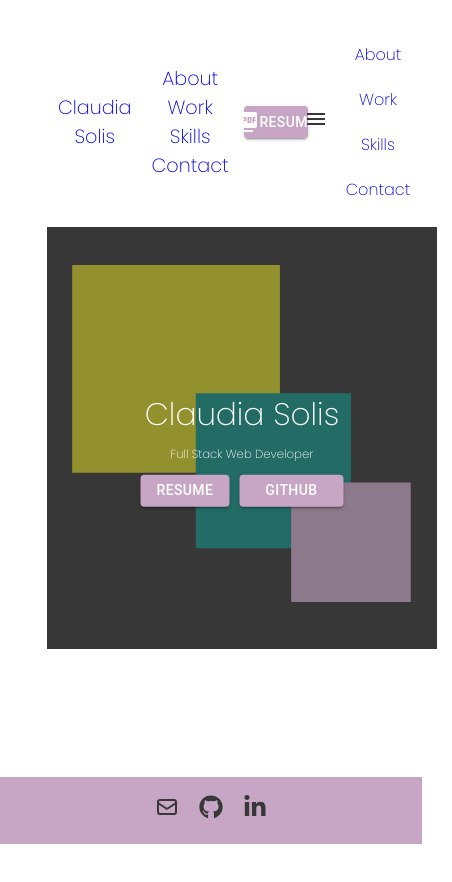
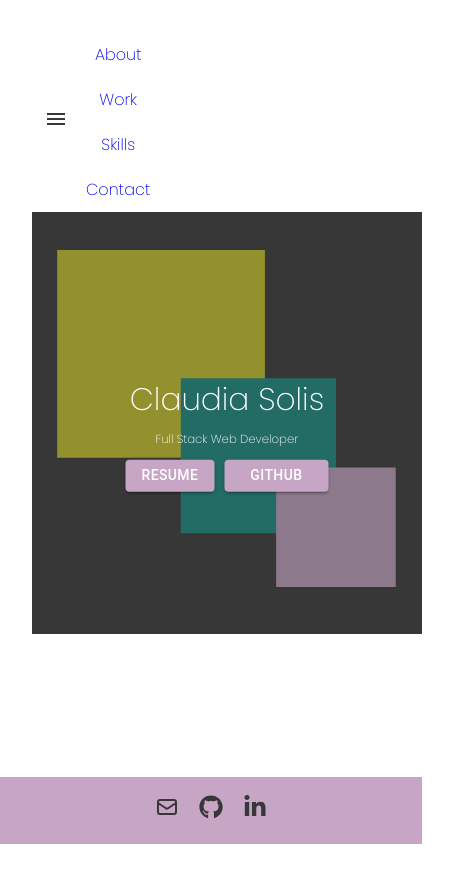
Before and after one commit to cjsolis12/claudia-solis, a React (Vite) app: page / in a window 390 px wide. Both pictures are taken after a click on the button "menu". Shown: the top 882 px of the page, 452 px wide, since content can reach past the window. Built offline with nearby package versions, Linux system fonts and the light colour scheme.

Commit message:
navbar on mobile responsiveness

```diff
--- a/src/App.jsx
+++ b/src/App.jsx
@@ -1,8 +1,10 @@
 import "./App.css";
 import { Routes, Route } from "react-router-dom";
+import { useMediaQuery } from "@mui/material";
 
 //Components
 import Navbar from "./components/layout/Navbar";
+import NavbarSmallScreen from "./components/layout/NavbarSmallScreen";
 import Footer from "./components/layout/Footer";
 import PageLayout from "./components/layout/PageLayouts";
 
@@ -12,21 +14,23 @@ import About from "./pages/About";
 import Work from "./pages/Work";
 import Skills from "./pages/Skills";
 import Contact from "./pages/Contact";
+import { useTheme } from "@emotion/react";
 
 function App() {
+  const theme = useTheme();
+  const isSmallScreen = useMediaQuery(theme.breakpoints.down("md"))
+
   return (
     <>
       <div className="main-container">
-        <Navbar />
-        <PageLayout>
+        {isSmallScreen ? <NavbarSmallScreen /> : <Navbar />}
         <Routes>
           <Route path="" element={<Home />} />
           <Route path="about" element={<About />} />
           <Route path="work" element={<Work />} />
-          <Route path="skills" element={<Skills/>} />
+          <Route path="skills" element={<Skills />} />
           <Route path="contact" element={<Contact />} />
         </Routes>
-        </PageLayout>
         <Footer />
       </div>
     </>
--- a/src/components/layout/Navbar.jsx
+++ b/src/components/layout/Navbar.jsx
@@ -1,9 +1,15 @@
 import { useState } from "react";
 import { NavLink, useLocation } from "react-router-dom";
-import { IconButton, Toolbar, Typography, useMediaQuery, Button} from "@mui/material";
+import {
+  IconButton,
+  Toolbar,
+  Typography,
+  useMediaQuery,
+  Button,
+} from "@mui/material";
 import { useTheme } from "@mui/material/styles";
 import MenuIcon from "@mui/icons-material/Menu";
-import PictureAsPdfIcon from '@mui/icons-material/PictureAsPdf';
+import PictureAsPdfIcon from "@mui/icons-material/PictureAsPdf";
 import { useHoveredNavLinkContext } from "../ui/HoveredNavLinkContext";
 import HeroPage from "./PageHero";
 
@@ -49,7 +55,9 @@ export default function Navbar() {
 
   //Toggle the state to show/hide the navLinks on small Screens
   const handleMenuClick = () => {
+    if (isSmallScreen) {
       setShowNavLinks((prevShowNavLinks) => !prevShowNavLinks);
+    }
   };
 
   return (
@@ -81,9 +89,6 @@ export default function Navbar() {
 
         {/* Page NavLinks */}
         <div className="nav-container">
-          {/* Show/hide navlinks based on state */}
-          {(!isSmallScreen || showNavLinks) && (
-            <div>
           {navLinks.map((link) => (
             <NavLink
               className="nav-elements"
@@ -109,62 +114,15 @@ export default function Navbar() {
             </NavLink>
           ))}
         </div>
-          )}
-        </div>
 
         {/* RESUME PDF BUTTON */}
-        <Button variant="contained"
+        <Button
+          variant="contained"
           onClick={handleResumeDownload}
-                sx={{ backgroundColor: "#C7A6C5",marginLeft: "5px", height: "2rem" }}><PictureAsPdfIcon></PictureAsPdfIcon> Resume</Button>
-
-        {/* Hamburger menu for small screens */}
-        {isSmallScreen && (
-          <div style={{ display: "flex", alignItems: "center" }}>
-            <IconButton
-              edge="start"
-              color="inherit"
-              aria-label="menu"
-              sx={{
-                display: { xs: "block", md: "none" },
-              }}
-              onClick={handleMenuClick}
+          sx={{ backgroundColor: "#C7A6C5", marginLeft: "5px", height: "2rem" }}
         >
-              <MenuIcon />
-            </IconButton>
-            {/* Render navLinks as a column under the icon when showNavLinks is true */}
-            {showNavLinks && (
-              <div
-                style={{
-                  display: "flex",
-                  flexDirection: "column",
-                  alignItems: "center",
-                }}
-              >
-                {navLinks.map((link) => (
-                  <NavLink
-                    key={link.to}
-                    to={link.to}
-                    exact={link.to === "/"}
-                    activeClassName="active-link"
-                    sx={{
-                      textDecoration:
-                        isHomePage && hoveredNavLink === link.text
-                          ? "underline"
-                          : "none",
-                      animation: `0.3s ease-in-out`,
-                      color: theme.palette.primary.main,
-                    }}
-                    onClick={() => handleNavLinkClick(link.pageName)}
-                    onMouseEnter={() => handleMouseEnter(link.text)}
-                    onMouseLeave={handleMouseLeave}
-                  >
-                    {link.text}
-                  </NavLink>
-                ))}
-              </div>
-            )}
-          </div>
-        )}
+          <PictureAsPdfIcon /> Resume
+        </Button>
       </Toolbar>
       {heroPage && <HeroPage title={heroPage} />}
     </div>
--- /dev/null
+++ b/src/components/layout/NavbarSmallScreen.jsx
@@ -0,0 +1,100 @@
+import { useState } from "react";
+import { NavLink, useLocation } from "react-router-dom";
+import { IconButton, Toolbar } from "@mui/material";
+import MenuIcon from "@mui/icons-material/Menu";
+import { useHoveredNavLinkContext } from "../ui/HoveredNavLinkContext";
+import HeroPage from "./PageHero";
+
+export default function NavbarSmallScreen() {
+  const location = useLocation();
+  const isHomePage = location.pathname === "/";
+  const [heroPage, setHeroPage] = useState(null);
+  const [isHovered, setIsHovered] = useState(false);
+  const { hoveredNavLink, setHoveredNavLink } = useHoveredNavLinkContext();
+  const [showNavLinks, setShowNavLinks] = useState(false);
+
+  // NavLinks
+  const navLinks = [
+    { to: "/about", text: "About", pageName: "About Me" },
+    { to: "/work", text: "Work", pageName: "My Work" },
+    { to: "/skills", text: "Skills", pageName: "My Skills" },
+    { to: "/contact", text: "Contact", pageName: "Get in Touch" },
+  ];
+
+  const handleNavLinkClick = (pageName) => {
+    setHeroPage(pageName)
+    setShowNavLinks(false);
+  };
+
+  const handleMouseEnter = (navLinkName) => {
+    setHoveredNavLink(navLinkName);
+  };
+
+  const handleMouseLeave = () => {
+    setHoveredNavLink(null);
+  };
+  const handleMenuClick = () => {
+    setShowNavLinks((prevShowNavLinks) => !prevShowNavLinks);
+  };
+
+
+  return (
+    <div className="navbar">
+      <Toolbar
+        sx={{
+          display: "flex",
+          justifyContent: "space-between",
+          alignItems: "center",
+          color: "#373737",
+        }}
+      >
+        {/* Hamburger menu for small screens */}
+        <div style={{ display: "flex", alignItems: "center" }}>
+          <IconButton
+            edge="start"
+            color="inherit"
+            aria-label="menu"
+            sx={{
+              display: { xs: "block", md: "none" },
+            }}
+            onClick={handleMenuClick}
+          >
+            <MenuIcon />
+          </IconButton>
+          {/* Render navLinks as a column under the icon when showNavLinks is true */}
+          {showNavLinks && (
+            <div
+              style={{
+                display: "flex",
+                flexDirection: "column",
+                alignItems: "center",
+              }}
+            >
+              {navLinks.map((link) => (
+                <NavLink
+                  key={link.to}
+                  to={link.to}
+                  exact={link.to === "/"}
+                  activeClassName="active-link"
+                  sx={{
+                    textDecoration:
+                      isHomePage && hoveredNavLink === link.text
+                        ? "underline"
+                        : "none",
+                    animation: `0.3s ease-in-out`,
+                  }}
+                  onClick={() => handleNavLinkClick(link.pageName)}
+                  onMouseEnter={() => handleMouseEnter(link.text)}
+                  onMouseLeave={handleMouseLeave}
+                >
+                  {link.text}
+                </NavLink>
+              ))}
+            </div>
+          )}
+        </div>
+      </Toolbar>
+      {heroPage && <HeroPage title={heroPage} />}
+    </div>
+  );
+}
```
Lines whose indentation alone changed are shown as unchanged.
